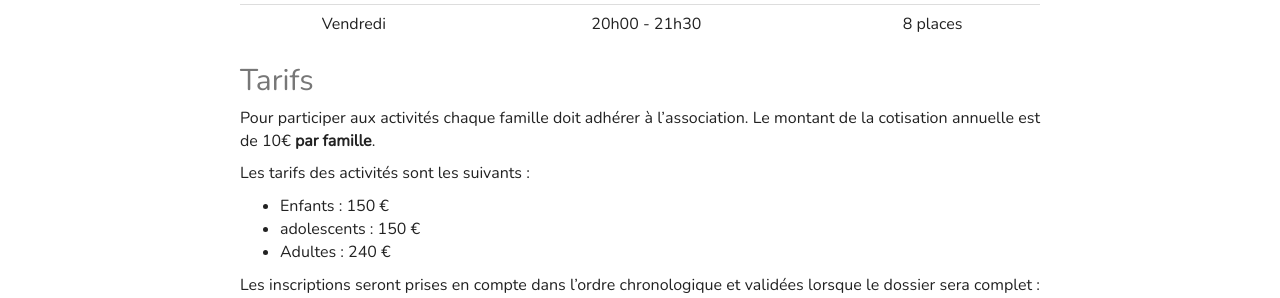
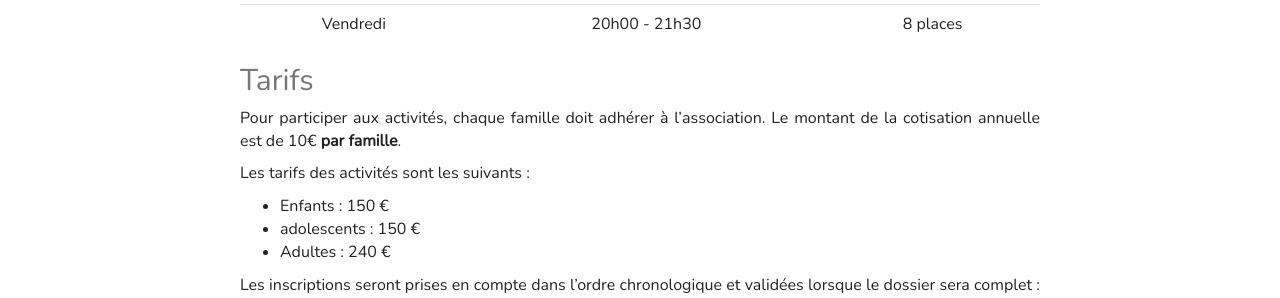
Before and after one commit to mlangues64/mlangues64.github.io, a Jekyll site: the page built from _posts/2019-08-26-inscription2019-2020.markdown, in a window 1280 px wide and 900 px high, scrolled down 1691 px. Shown: the part 153-451 px from the top of the window. Built offline with Jekyll 4.4.1, drawn with Linux system fonts in a browser that asks for light colours; nearby versions of some CDN libraries.

Commit message:
orthographe

```diff
--- a/_posts/2019-08-26-inscription2019-2020.markdown
+++ b/_posts/2019-08-26-inscription2019-2020.markdown
@@ -98,7 +98,7 @@
 
 ## Tarifs
 
-Pour participer aux activités chaque famille doit adhérer à l'association. Le
+Pour participer aux activités, chaque famille doit adhérer à l'association. Le
 montant de la cotisation annuelle est de 10€ **par famille**.
 
 Les tarifs des activités sont les suivants :
```
